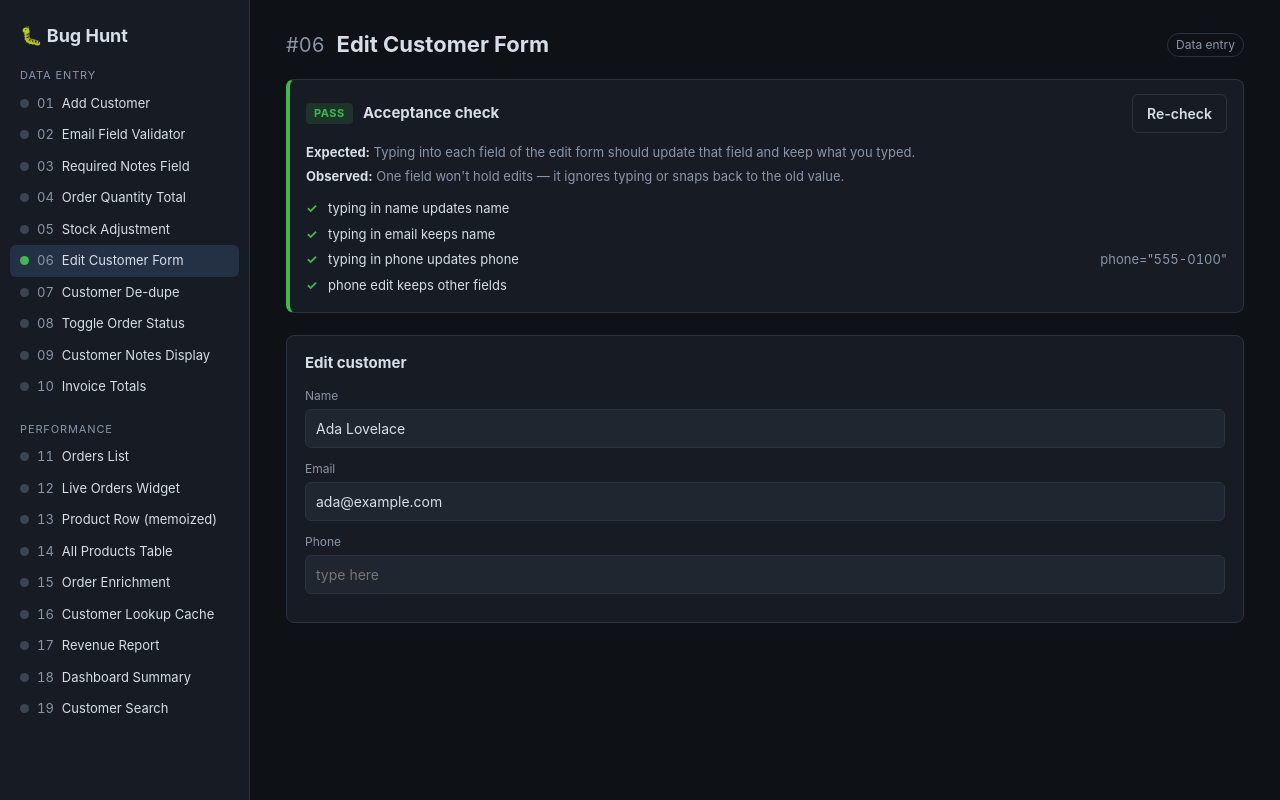
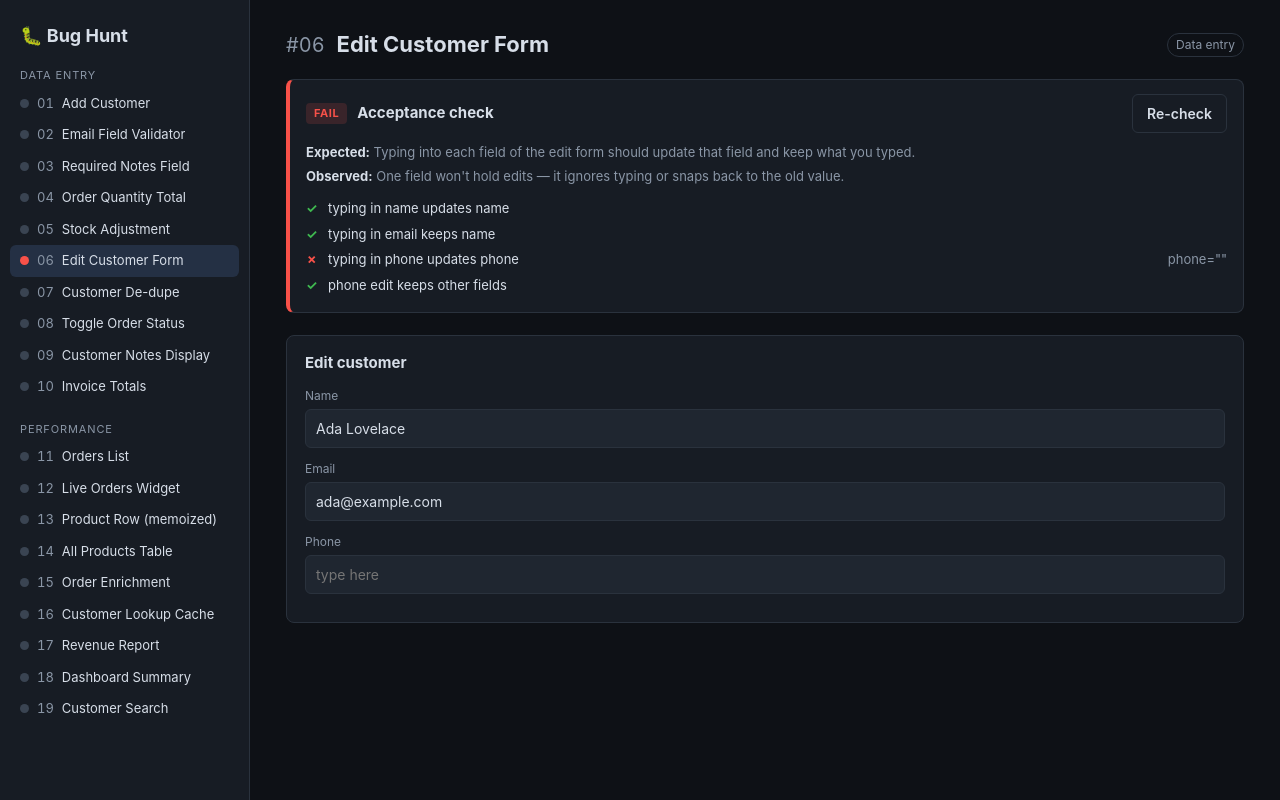
Before and after one commit to SethMcN/bug-hunt, a React (Vite) app: page /c06 in a window 1280 px wide. Built offline with nearby package versions, Linux system fonts and the light colour scheme.

Commit message:
challenge 06: Edit Customer Form

```diff
--- a/src/pages/C06EditForm.tsx
+++ b/src/pages/C06EditForm.tsx
@@ -16,6 +16,7 @@ export type FormAction = { type: "set"; field: keyof FormState; value: string };
 export function formReducer(state: FormState, action: FormAction): FormState {
   switch (action.type) {
     case "set":
+      if (action.field === "phone") return state;
       return { ...state, [action.field]: action.value };
     default:
       return state;
```
